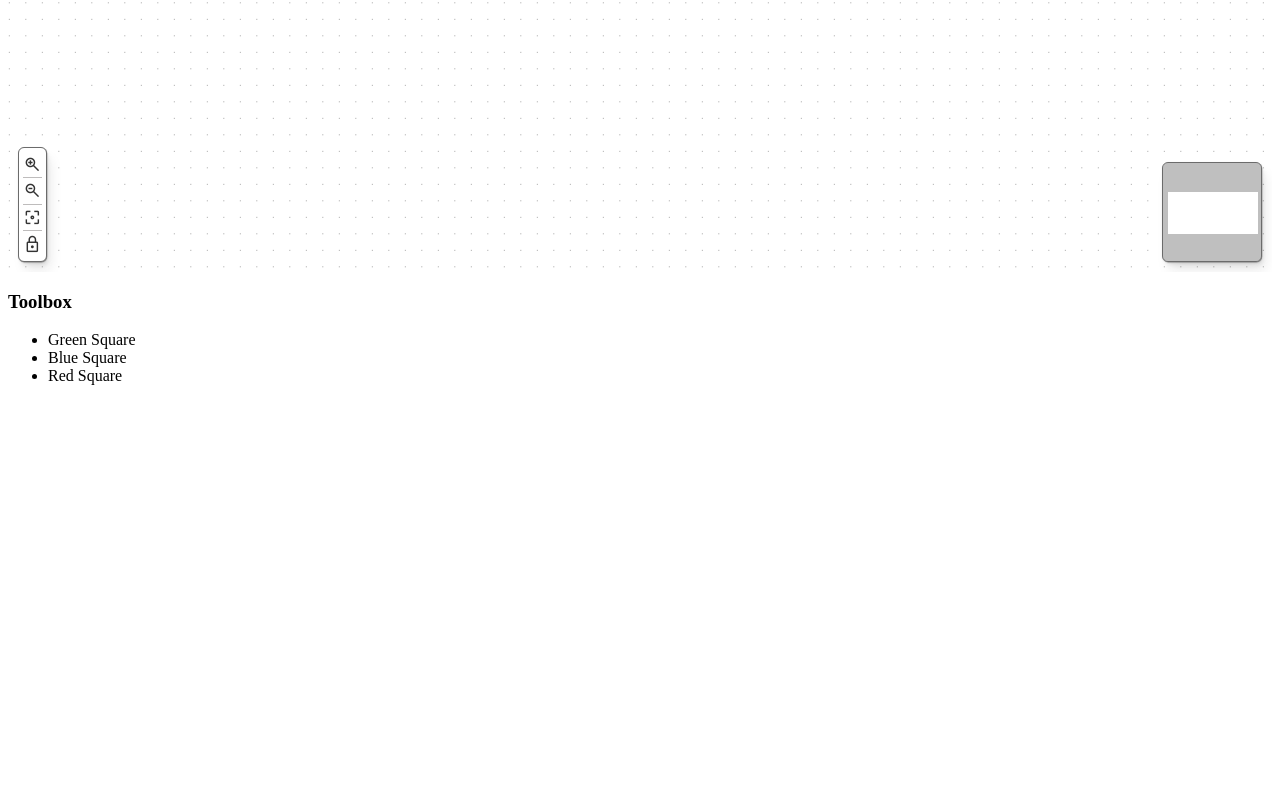
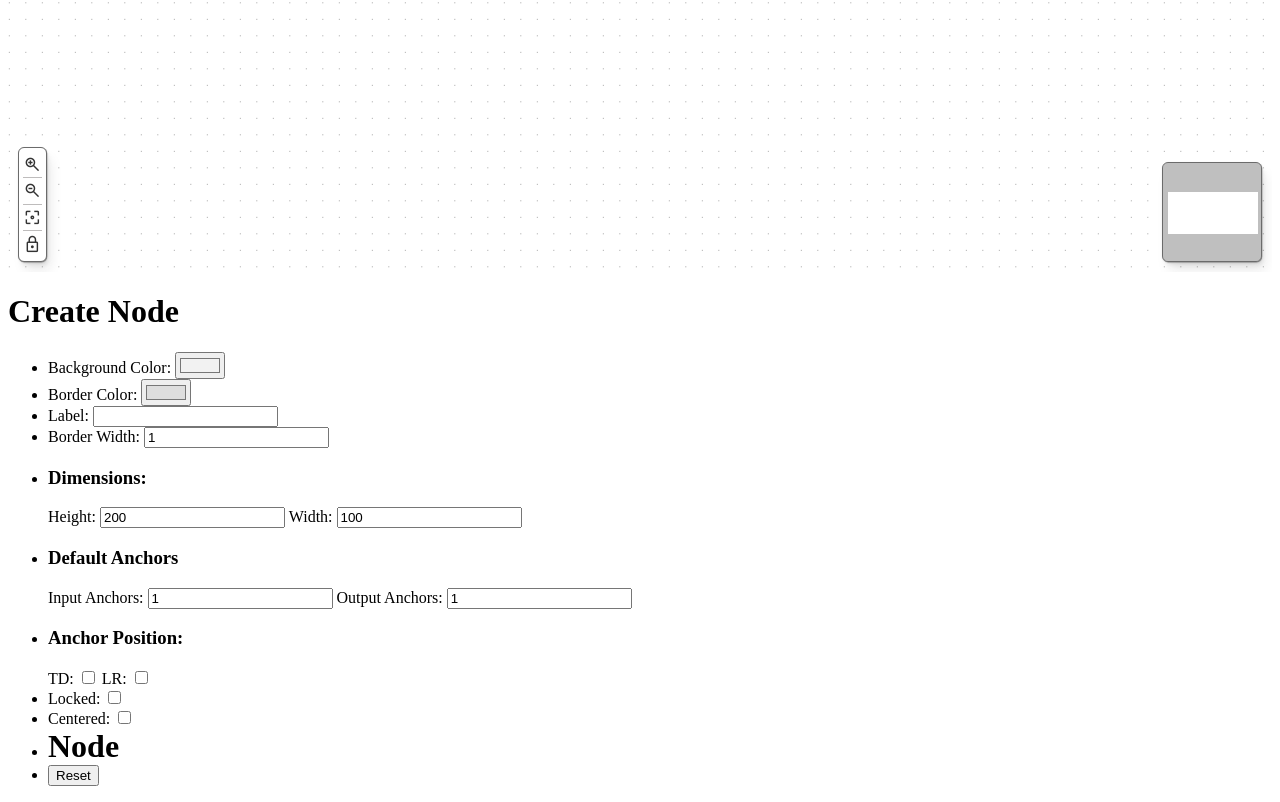
Before and after one commit to open-source-labs/Svelvet, a SvelteKit app: page /cursor-drop in a window 1280 px wide. Shown: the part 336-1138 px from the top of the page. Before the commit the page ends 800 px from the top, so only its background shows below. Built offline with nearby package versions, Linux system fonts and the light colour scheme.

Commit message:
edit drag and drop functionality, add properties for creating nodes in drawer

```diff
--- a/src/routes/cursor-drop/+page.svelte
+++ b/src/routes/cursor-drop/+page.svelte
@@ -1,11 +1,48 @@
 <script lang="ts">
-	import { Node, Svelvet } from '$lib';
-	import type { NodeConfig } from '$lib/types';
+	import { getContext, onMount, setContext } from 'svelte';
+	import { Node, Svelvet, Anchor } from '$lib';
+	//import Graph from '$lib/containers/Graph/Graph.svelte';
+	import { graphStore } from '$lib/stores';
+	import type { Graph, NodeConfig, CSSColorString, InitialDimensions, XYPair } from '$lib/types';
+
+	const graph = getContext<Graph>('graph');
+
 	let dropZoneClass = 'inactive';
-	let NODE_DATA_TYPE = 'node';
+	let NODE_BG_TYPE = 'nodebg';
+	let NODE_HEIGHT_DIMENSIONS_TYPE = 'nodeHeight';
+	let NODE_WIDTH_DIMENSIONS_TYPE = 'nodeWidth';
+	let NODE_BORDER_TYPE = 'nodeborder';
+	let NODE_BORDER_WIDTH = 'borderWidth'
+	let NODE_TD_ANCHOR_POSITION_TYPE = 'nodeTD';
+	let NODE_LR_ANCHOR_POSITION_TYPE = 'nodeLR';
+	let NODE_INPUTS = 'inputs';
+	let NODE_OUTPUTS = 'outputs';
+
+	// types for node creation
+	let bgColor: CSSColorString = '#F2F2F2';
+	let borderColor: CSSColorString = '#DEDEDE';
+	let width: number = 200;
+	let height: number = 100;
+	let nodeTD: boolean =  false;
+	let nodeLR: boolean = false;
+	let inputs: number = 1
+	let outputs: number = 1;
+	let borderWidth: number = 1;
+	let label: string = '';
+	let locked: boolean = false;
+	let center: boolean = false;
+	let direction: 'LR' | 'TD' | undefined;
+
+
 	let nodes: NodeConfig[] = [];
 	const onDragStart = (e: any) => {
-		e.dataTransfer.setData(NODE_DATA_TYPE, e.target.dataset.value);
+	 	// e.dataTransfer.setData(NODE_BG_TYPE, nodeBackgroundColor);
+		//e.dataTransfer.setData(NODE_BORDER_TYPE, nodeBorderColor);
+		// e.dataTransfer.setData(NODE_BORDER_WIDTH, border_width);
+		// e.dataTransfer.setData(NODE_WIDTH_DIMENSIONS_TYPE, nodeWidth);
+		//e.dataTransfer.setData(NODE_HEIGHT_DIMENSIONS_TYPE, nodeHeight);
+		// e.dataTransfer.setData(NODE_TD_ANCHOR_POSITION_TYPE, nodeTD);
+		// e.dataTransfer.setData(NODE_LR_ANCHOR_POSITION_TYPE, nodeLR);
 	};
 
 	const onDragOver = (e: Event) => {
@@ -21,6 +58,16 @@
 		dropZoneClass = 'inactive';
 	};
 
+	const setPositionTD = (e: any) => {
+
+		direction = 'TD';
+	}
+
+	const setPositionLR = (e: any) => {
+
+		direction = 'LR';
+	}
+
 	const onDrop = (e: any) => {
 		e.stopPropagation();
 		//Issue click event
@@ -32,10 +79,53 @@
 		e.target.dispatchEvent(moveEvent);
 
 		dropZoneClass = 'inactive';
-		const nodeType: string = e.dataTransfer.getData(NODE_DATA_TYPE);
-		nodes = [...nodes, { id: nodes.length }];
+
+		// const nodeType: CSSColorString = e.dataTransfer.getData(NODE_BG_TYPE);
+		//const borderType: CSSColorString = e.dataTransfer.getData(NODE_BORDER_TYPE);
+		// const width: number = e.dataTransfer.getData(NODE_WIDTH_DIMENSIONS_TYPE);
+		// const height: number = e.dataTransfer.getData(NODE_HEIGHT_DIMENSIONS_TYPE);
+		const dimensions: InitialDimensions = {width, height};
+		// const TD: boolean =  e.dataTransfer.getData(NODE_TD_ANCHOR_POSITION_TYPE);
+		//const LR: boolean =  e.dataTransfer.getData(NODE_LR_ANCHOR_POSITION_TYPE);
+		//let direction: 'TD' | 'LR' | undefined = TD ? 'TD' : LR ? 'LR' : undefined;
+
+		// if(TD) ? direction = 'TD' : direction : 'LR'
+
+		// const inputs: number = input;
+		// const outputs: number = output;
+		// const label: string = nodeText;
+		//const borderWidth: number = e.dataTransfer.getData(NODE_BORDER_WIDTH);
+		// console.log('border width', borderWidth)
+		//console.log('border',borderType);
+		// console.log('background', nodeType);
+		// console.log('direction', TD);
+		//const direction = 'TD';
+		nodes = [...nodes, {borderColor, bgColor, dimensions,inputs, outputs, label, locked, center, direction}];
 		return false;
 	};
+
+	//
+	const handleClick = (e: any) => {
+
+		bgColor = '#F2F2F2';
+	 	borderColor = '#DEDEDE';
+		width = 200;
+		height = 100;
+		inputs = 1;
+		outputs = 1;
+		direction = undefined;
+
+
+	}
+
+	const handleLockedButtonClick = (e: any) => {
+		locked = e.target.checked;
+	}
+
+	const handleCenterButtonClick = (e: any) => {
+		center = e.target.checked;
+	}
+
 </script>
 
 <div
@@ -46,26 +136,84 @@
 	on:drop={onDrop}
 >
 	<Svelvet height={600} zoom={0.75} minimap controls>
-		{#each nodes as node (node.id)}
-			<Node {...node} drop="cursor" />
+		{#each nodes as node}
+			<Node {...node} drop="cursor">
+			</Node>
 		{/each}
 	</Svelvet>
 </div>
 
-<div class="toolbox">
+
+
+<div class="drawer">
+	<h1>Create Node</h1>
+	<div id='node' >
+			<ul>
+				<li class="list-item">Background Color: <input type='color' bind:value={bgColor}></li>
+				<li class="list-item">Border Color: <input type='color' bind:value={borderColor}></li>
+				<li class='list-item'>Label: <input type="text" bind:value={label}></li>
+				<li class='list-item'>Border Width: <input type="number" bind:value={borderWidth}></li>
+				<li class="list-item">
+					<h3>Dimensions: </h3>
+					<label for='width'>Height:</label>
+						<input id='width' type='input' bind:value={width}>
+					<label for='height'>Width:</label>
+						<input id='height' type='input' bind:value={height}>
+				</li>
+				<li>
+			  		<h3>Default Anchors</h3>
+					<label for="#inputAnchor">Input Anchors: </label>
+					<input id='inputAnchor' type="number" bind:value={inputs}>
+					<label for="#outputAnchor">Output Anchors: </label>
+					<input id='outputAnchor' type="number" bind:value={outputs}>
+			  	</li>
+				<li class='list-item'>
+					<h3>Anchor Position: </h3>
+					<label for='#td'>TD: </label>
+						<input id='td' type='checkbox' bind:value={nodeTD} on:change={setPositionTD}>
+					<label for='#lr'>LR: </label>
+						<input id='lr' type='checkbox' bind:value={nodeLR} on:change={setPositionLR}>
+				</li>
+				<li class='list-item'>Locked: <input type="checkbox" bind:value={locked} on:change={handleLockedButtonClick}></li>
+				<li class='list-item'>Centered: <input type="checkbox" bind:value={center} on:change={handleCenterButtonClick}></li>
+				<li class='list-item'>
+					<div id='createNode' draggable="true" on:dragstart={onDragStart}>
+						Node
+					</div>
+				</li>
+				<li>
+				<button on:click|stopPropagation ={handleClick}>Reset</button>
+				</li>
+			</ul>
+	</div>
+</div>
+
+<style>
+	#createNode {
+			font-size: 2em;
+			font-weight: bold;
+	}
+
+	.listItem {
+		list-style: none;
+	}
+
+</style>
+
+<!-- <div class="toolbox">
 	<h3 class="title">Toolbox</h3>
 	<ul class="toolbox-items">
-		<li class="list-item" draggable="true" data-value="green" on:dragstart={onDragStart}>
+		<li class="list-item" draggable="true" data-bordervalue='red' data-bordervalue='red' on:dragstart={onDragStart}>
 			<div class="icon green" />
 			Green Square
 		</li>
-		<li class="list-item" draggable="true" data-value="blue" on:dragstart={onDragStart}>
+		<li class="list-item" draggable="true" data-bgvalue="blue" on:dragstart={onDragStart}>
 			<div class="icon blue" />
 			Blue Square
 		</li>
-		<li class="list-item" draggable="true" data-value="red" on:dragstart={onDragStart}>
+		<li class="list-item" draggable="true" data-bgvalue="red" on:dragstart={onDragStart}>
 			<div class="icon red" />
 			Red Square
 		</li>
 	</ul>
-</div>
+</div> -->
```
